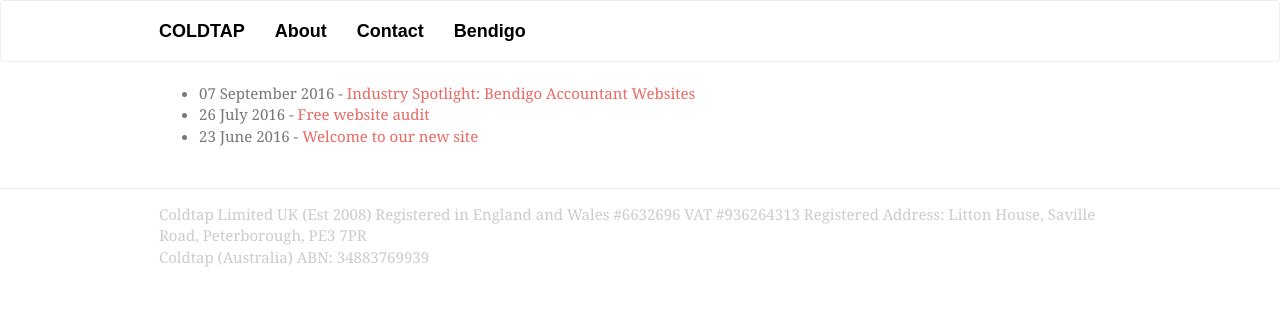
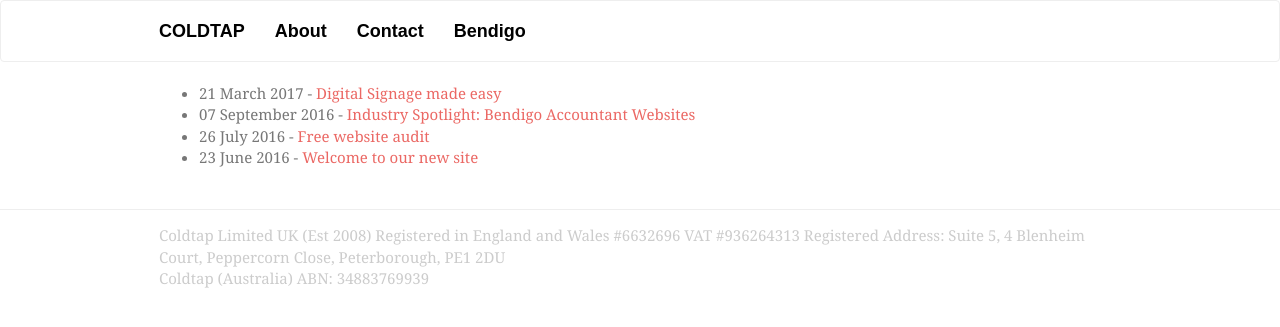
Before and after one commit to davewasthere/coldtap, a Jekyll site: the page built from index.html, in a window 1280 px wide. Shown: the top 327 px of the page. Built offline with Jekyll 4.4.1, drawn with Linux system fonts in a browser that asks for light colours; some web fonts are replaced.

Commit message:
new post and changed address

```diff
--- a/_layouts/layout.html
+++ b/_layouts/layout.html
@@ -51,7 +51,7 @@
 
     <footer>
         <div class="container-fluid container-max-width">
-            <div>Coldtap Limited UK (Est 2008) Registered in England and Wales #6632696 VAT #936264313 Registered Address: Litton House, Saville Road, Peterborough, PE3 7PR</div>
+            <div>Coldtap Limited UK (Est 2008) Registered in England and Wales #6632696 VAT #936264313 Registered Address: Suite 5, 4 Blenheim Court, Peppercorn Close, Peterborough, PE1 2DU</div>
             <div>Coldtap (Australia) ABN: 34883769939</div>
         </div>
     </footer>
```
Also changed, not shown: _posts/2017-03-21-digital-signage-made-easy.md (added, +22 -0 lines).
